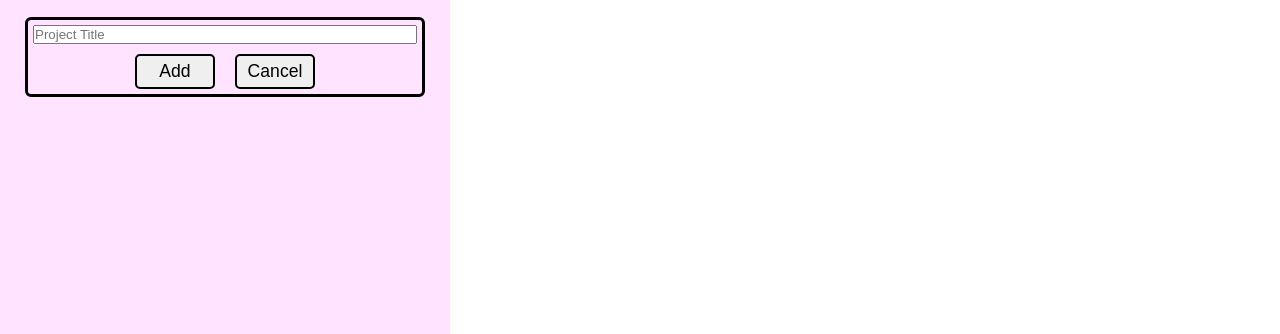
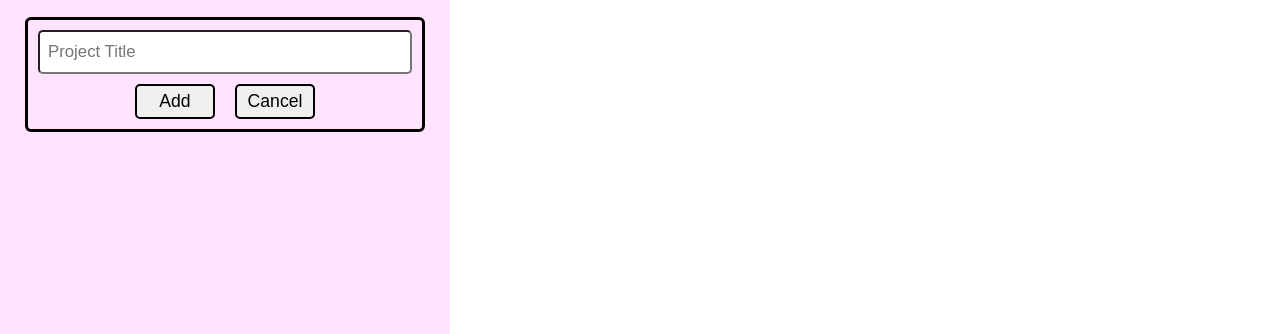
Before and after one commit to IEatBurntToasts/to-do-list, a website built with webpack: page src/template.html in a window 1280 px wide. Shown: the part 560-894 px from the top of the page. Built offline with nearby package versions, Linux system fonts and the light colour scheme.

Commit message:
Stylize form input

```diff
--- a/src/styles.css
+++ b/src/styles.css
@@ -60,6 +60,7 @@ form.project.form {
     display: flex;
     flex-flow: column nowrap;
     gap: 10px;
+    padding: 10px;
 }
 
 form .button-group {
@@ -68,6 +69,12 @@ form .button-group {
     justify-content: center;
     width: 100%;
     gap: 20px;
+}
+
+form input {
+    padding: 10px 8px;
+    font-size: 1.05rem;
+    border-radius: 5px;
 }
 
 form button {
```
